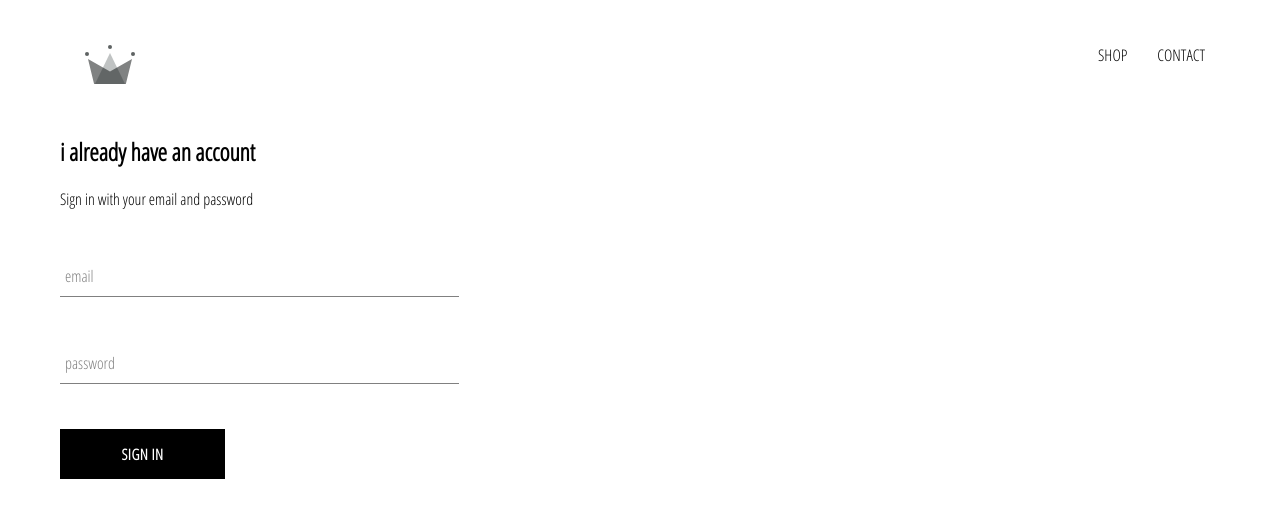
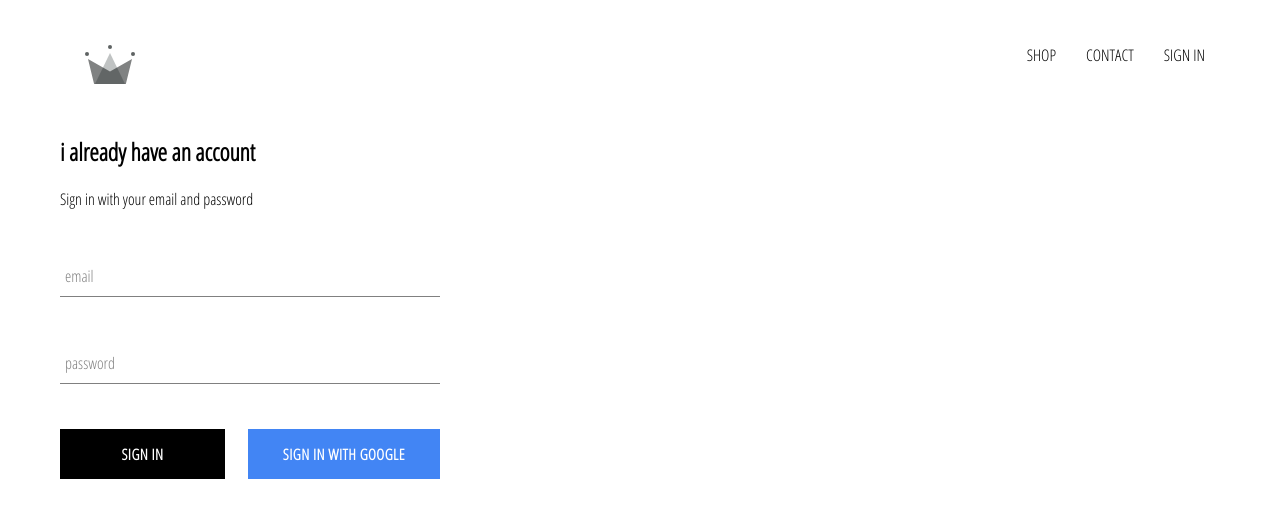
Before and after one commit to Verenasworld/crwn-clothing, a React (Create React App) app: page /signin in a window 1280 px wide. Shown: the top 518 px of the page. Built offline with nearby package versions, Linux system fonts and the light colour scheme; no server answers.

Commit message:
Folge 87-95 fertig -add firebase auth & google sign in button

```diff
--- a/package.json
+++ b/package.json
@@ -6,6 +6,7 @@
     "@testing-library/jest-dom": "^5.11.8",
     "@testing-library/react": "^11.2.2",
     "@testing-library/user-event": "^12.6.0",
+    "firebase": "^8.2.2",
     "node-sass": "^4.0.0",
     "react": "^17.0.1",
     "react-dom": "^17.0.1",
--- a/src/App.css
+++ b/src/App.css
@@ -7,3 +7,7 @@
     text-decoration: none;
     color: black;
 }
+
+*{
+    box-sizing: border-box;
+}
--- a/src/App.js
+++ b/src/App.js
@@ -1,24 +1,48 @@
 import './App.css';
 import HomePage from "./pages/homepage/homepage.component";
 import React from "react";
-import {Route,Switch} from 'react-router-dom';
+import {Route, Switch} from 'react-router-dom';
 import ShopPage from "./pages/shop/shop.component";
 import Header from "./components/header/header.comppnent";
 import SingInAndSignUp from "./pages/sing-in-and-sign-up/sing-in-and-sign-up.component";
+import {auth} from './firebase/firebase.utils';
+import {Component} from "@firebase/component";
 
 
+class App extends React.Component {
+    constructor(props) {
+        super(props);
 
-function App() {
+        this.state = {
+            currentUser: null
+        }
+    }
+
+    unsubscribeFromAuth= null
+
+    componentDidMount(){
+        this.unsubscribeFromAuth = auth.onAuthStateChanged(user => {this.setState({currentUser: user});
+        console.log(user)
+        });
+    }
+
+    componentWillUnmount() {
+        this.unsubscribeFromAuth();
+    }
+
+    render() {
         return (
             <div>
-            <Header/>
+                <Header currentUser={this.state.currentUser}/>
                 <Switch>
-                <Route  exact path='/' component={HomePage}/>
-                <Route  path='/shop' component={ShopPage}/>
-                <Route  path='/signin' component={SingInAndSignUp}/>
+                    <Route exact path='/' component={HomePage}/>
+                    <Route path='/shop' component={ShopPage}/>
+                    <Route path='/signin' component={SingInAndSignUp}/>
                 </Switch>
             </div>
         );
     }
 
+}
+
 export default App;
--- a/src/components/custom-button/custom-button.component.jsx
+++ b/src/components/custom-button/custom-button.component.jsx
@@ -1,9 +1,11 @@
 import React from 'react';
 import './custom-button.style.scss';
 
-const CustomButton = ({children, ...otherProps}) => {
+const CustomButton = ({children, isGoogleSignIn, ...otherProps}) => {
     return (
-        <button className='custom-button' {...otherProps}>
+        <button className={`${isGoogleSignIn ? 'google-sign-in' : ''} custom-button`}
+                {...otherProps}
+        >
             {children}
         </button>
     );
--- a/src/components/custom-button/custom-button.style.scss
+++ b/src/components/custom-button/custom-button.style.scss
@@ -19,4 +19,13 @@
     color: black;
     border: 1px solid black;
   }
+  &.google-sign-in{
+    background-color: #4285f4;
+    color: white;
+
+    &.hover {
+      background: #357ae8;
+      border: none;
+    }
+  }
 }
--- a/src/components/header/header.comppnent.jsx
+++ b/src/components/header/header.comppnent.jsx
@@ -2,8 +2,9 @@
 import './header.style.scss';
 import {Link} from "react-router-dom";
 import {ReactComponent as Logo} from '../../assets/crown.svg';
+import {auth} from "../../firebase/firebase.utils";
 
-const Header = () => {
+const Header = ({currentUser}) => {
     return (
         <div className='header'>
          <Link className= 'logo-container' to="/">
@@ -16,6 +17,16 @@
                 <Link className='option' to='/shop'>
                     CONTACT
                 </Link>
+                {
+                    currentUser ?
+                        <div className='option' onClick={() => auth.signOut()}>
+                            SIGN OUT
+                        </div>
+                        :
+                        <Link className='option' to='/signin'>
+                            SIGN IN
+                        </Link>
+                }
             </div>
         </div>
     );
--- a/src/components/header/header.style.scss
+++ b/src/components/header/header.style.scss
@@ -20,6 +20,7 @@
 
     .option {
       padding: 10px 15px;
+      cursor: pointer;
     }
   }
 }
--- a/src/components/sign-in/sign-in.component.jsx
+++ b/src/components/sign-in/sign-in.component.jsx
@@ -2,6 +2,7 @@
 import './sign-in.style.scss';
 import FormInput from "../form-input/form-input.component";
 import CustomButton from "../custom-button/custom-button.component";
+import {signInWithGoogle} from "../../firebase/firebase.utils";
 
 class SignIn extends Component {
     constructor(props) {
@@ -48,7 +49,13 @@
                         label= 'password'
                         required
                     />
-                    <CustomButton type="submit">SIGN IN </CustomButton>
+                    <div className='buttons'>
+                        <CustomButton type ="submit">SIGN IN </CustomButton>
+                        <CustomButton onClick = {signInWithGoogle} isGoogleSignIn>
+                            {' '}Sign in with Google{' '}
+                        </CustomButton>
+                    </div>
+
                 </form>
             </div>
         );
--- a/src/components/sign-in/sign-in.style.scss
+++ b/src/components/sign-in/sign-in.style.scss
@@ -1,9 +1,13 @@
 .sign-in{
-  width:30vw ;
+  width: 380px;
   display: flex;
   flex-direction: column;
 
   .title {
     margin: 10px 0;
   }
+  .buttons{
+    display: flex;
+    justify-content: space-between;
+  }
 }
--- /dev/null
+++ b/src/firebase/firebase.utils.js
@@ -0,0 +1,25 @@
+import firebase from "firebase/app";
+
+import 'firebase/firestore';
+import 'firebase/auth';
+
+const config = {
+    apiKey: "AIzaSyD6auHeyEJ0IZtU5Dv_orAXhISXGLl2sn4",
+    authDomain: "crwn-db-274e6.firebaseapp.com",
+    projectId: "crwn-db-274e6",
+    storageBucket: "crwn-db-274e6.appspot.com",
+    messagingSenderId: "33705253747",
+    appId: "1:33705253747:web:cb4f7d0daa2c6ae5d80306",
+    measurementId: "G-TYTL1L7EM7"
+};
+
+firebase.initializeApp(config);
+
+export const auth = firebase.auth();
+export const firestore = firebase.firestore();
+
+const provider = new firebase.auth.GoogleAuthProvider();
+provider.setCustomParameters({prompt: 'select_account'});
+export const signInWithGoogle = () => auth.signInWithPopup(provider);
+
+export default firebase;
```
Also changed, not shown: 2 other files (tests, documents, lock files or other folders). Lines whose indentation alone changed are shown as unchanged.
